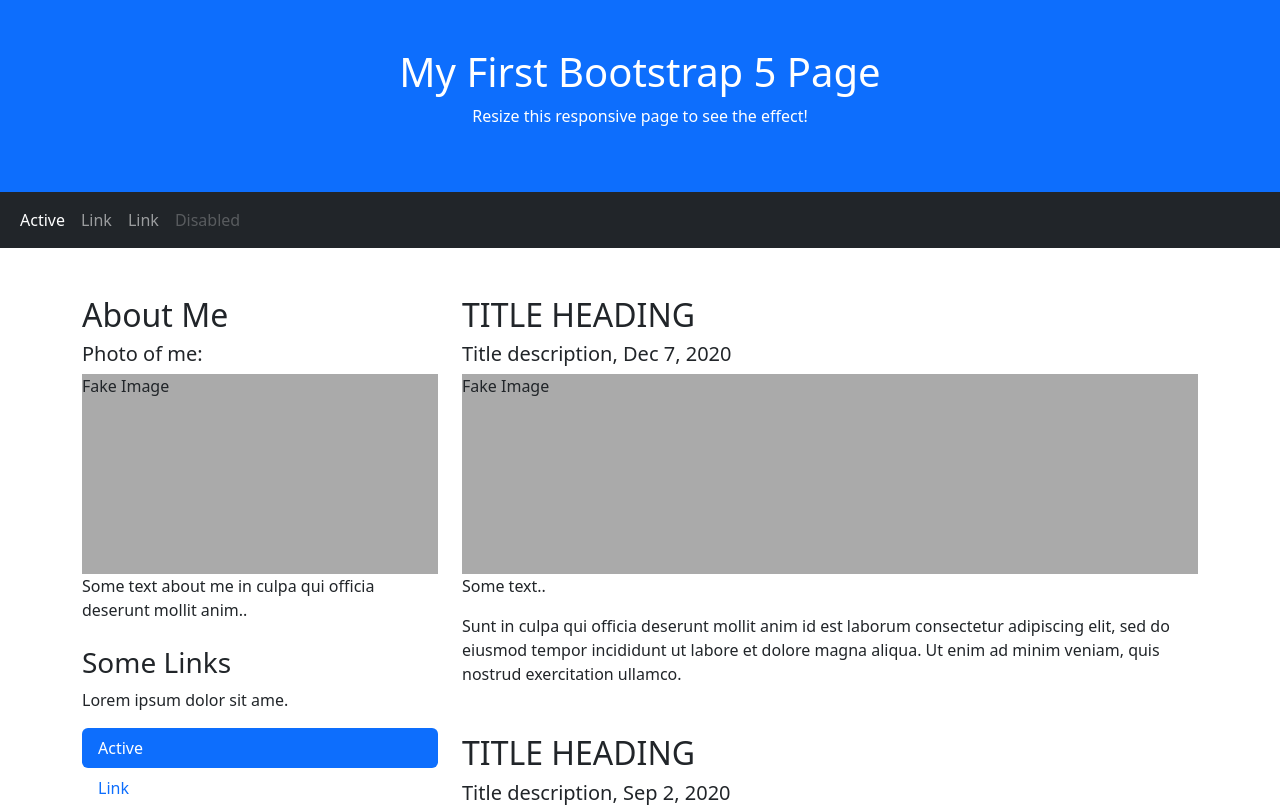
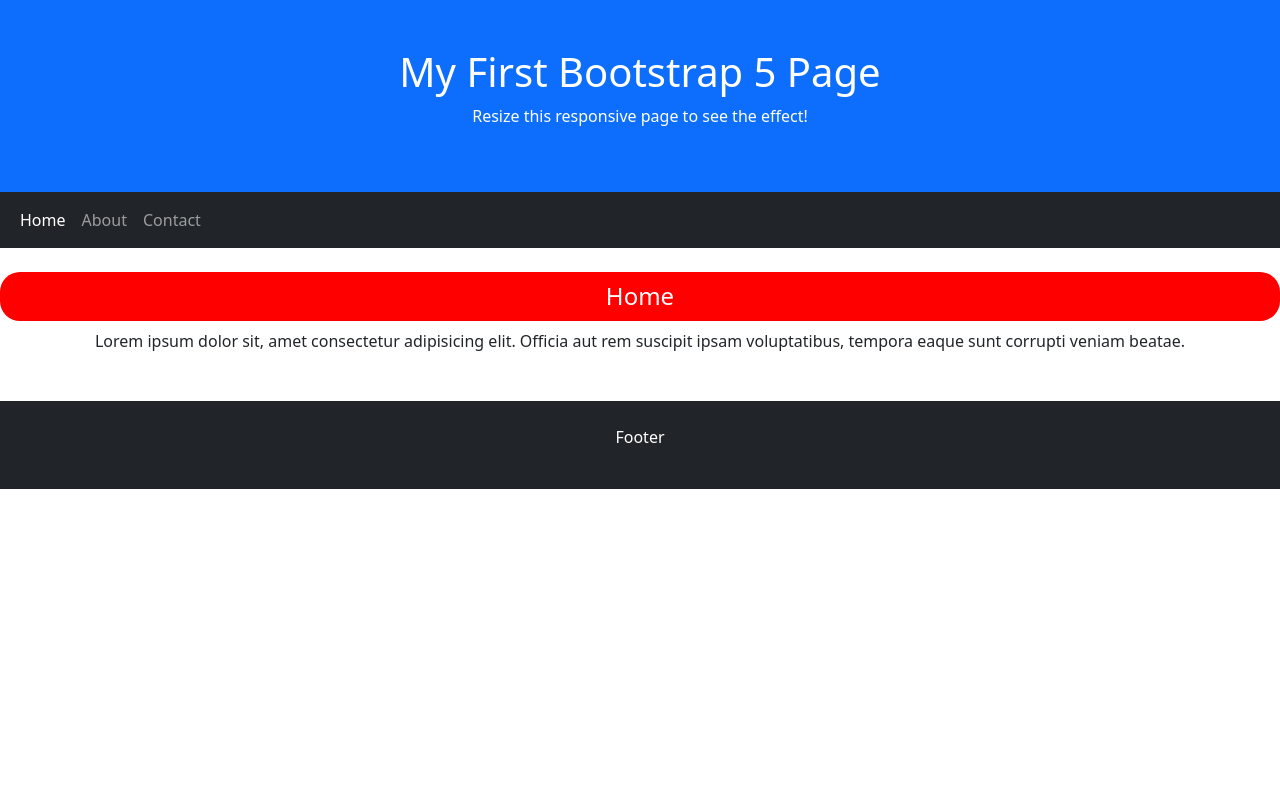
Before and after one commit to hasibulpolok/app2, a React (Create React App) app: page / in a window 1280 px wide. Shown: the top 807 px of the page. Built offline with nearby package versions, Linux system fonts and the light colour scheme.

Commit message:
router added

```diff
--- a/src/App.js
+++ b/src/App.js
@@ -15,24 +15,17 @@
 
 function App() {
   return (
-    <BrowserRouter>
-    <Header/>
-   <TopNav></TopNav>
-   <Content/>
-      <nav>
-        <Link to="/">Home</Link> |{" "}
-        <Link to="/about">About</Link> |{" "}
-        <Link to="/contact">Contact</Link>
-      </nav>
-
+     <BrowserRouter>
+      <Header />
+      <TopNav />
 
       <Routes>
-        <Route path="/" element={<Home/>} />
+        <Route path="/" element={<Home />} />
         <Route path="/about" element={<About />} />
-        <Route path="/contact" element={<Contact/>}/>
+        <Route path="/contact" element={<Contact />} />
+      </Routes>
 
-      </Routes>
-      <Footer/>
+      <Footer />
     </BrowserRouter>
   );
 }
--- a/src/Components/TopNav.js
+++ b/src/Components/TopNav.js
@@ -1,35 +1,42 @@
 import React from "react";
+import { Link, useLocation } from "react-router-dom";
 
 
 export const TopNav = () => {
-
+ const location = useLocation();
 
   return (
-    <nav class="navbar navbar-expand-sm bg-dark navbar-dark">
-      <div class="container-fluid">
-        <ul class="navbar-nav">
-          <li class="nav-item">
-            <a class="nav-link active" href="#">
-              Active
-            </a>
+    <>
+    <nav  className="navbar navbar-expand-sm bg-dark navbar-dark mb-4">
+      <div className="container-fluid">
+        <ul className="navbar-nav">
+          <li className="nav-item">
+            <Link
+              className={`nav-link ${location.pathname === "/" ? "active" : ""}`}
+              to="/"
+            >
+              Home
+            </Link>
           </li>
-          <li class="nav-item">
-            <a class="nav-link" href="#">
-              Link
-            </a>
+          <li className="nav-item">
+            <Link
+              className={`nav-link ${location.pathname === "/about" ? "active" : ""}`}
+              to="/about"
+            >
+              About
+            </Link>
           </li>
-          <li class="nav-item">
-            <a class="nav-link" href="#">
-              Link
-            </a>
-          </li>
-          <li class="nav-item">
-            <a class="nav-link disabled" href="#">
-              Disabled
-            </a>
+          <li className="nav-item">
+            <Link
+              className={`nav-link ${location.pathname === "/contact" ? "active" : ""}`}
+              to="/contact"
+            >
+              Contact
+            </Link>
           </li>
         </ul>
       </div>
     </nav>
+</>
   );
 };
```
